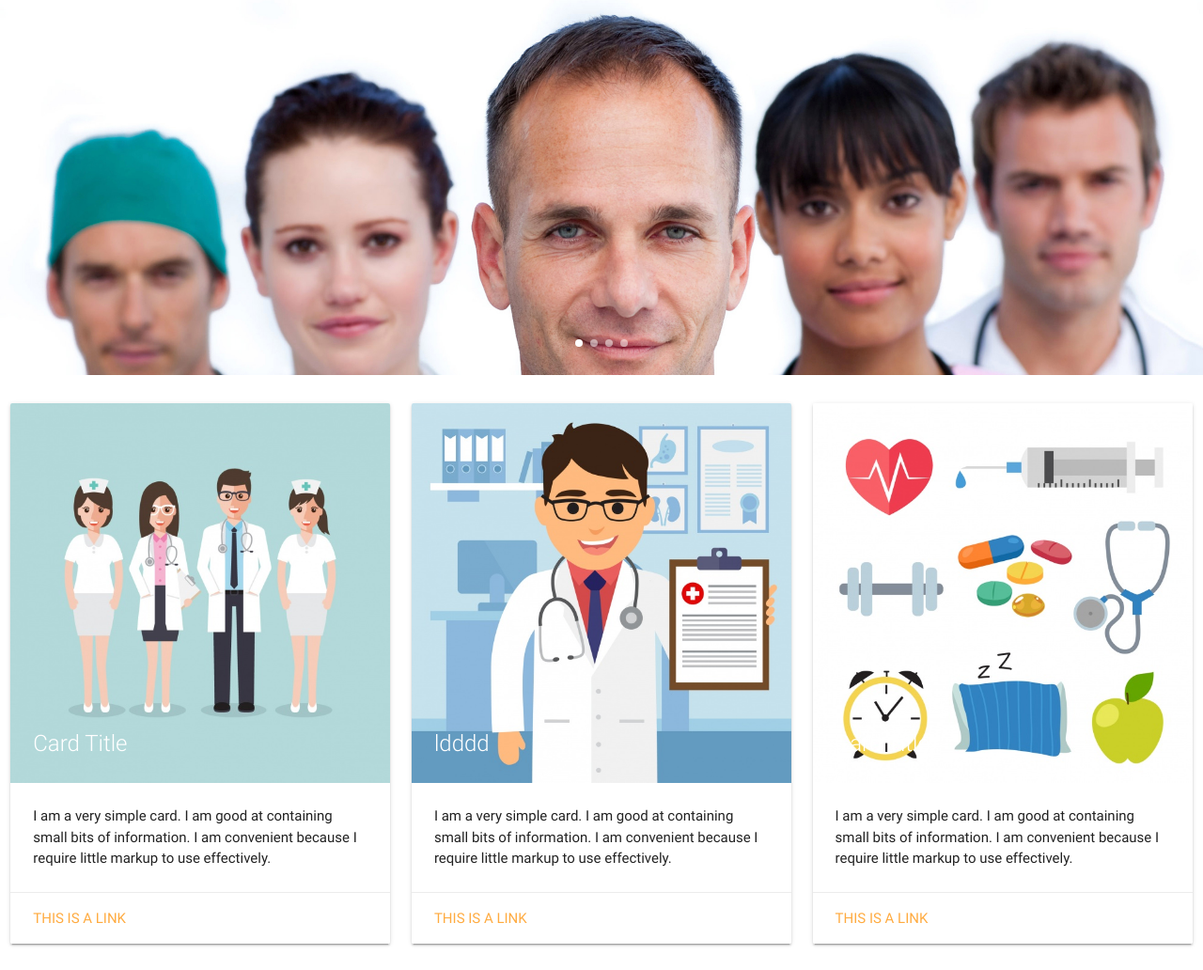
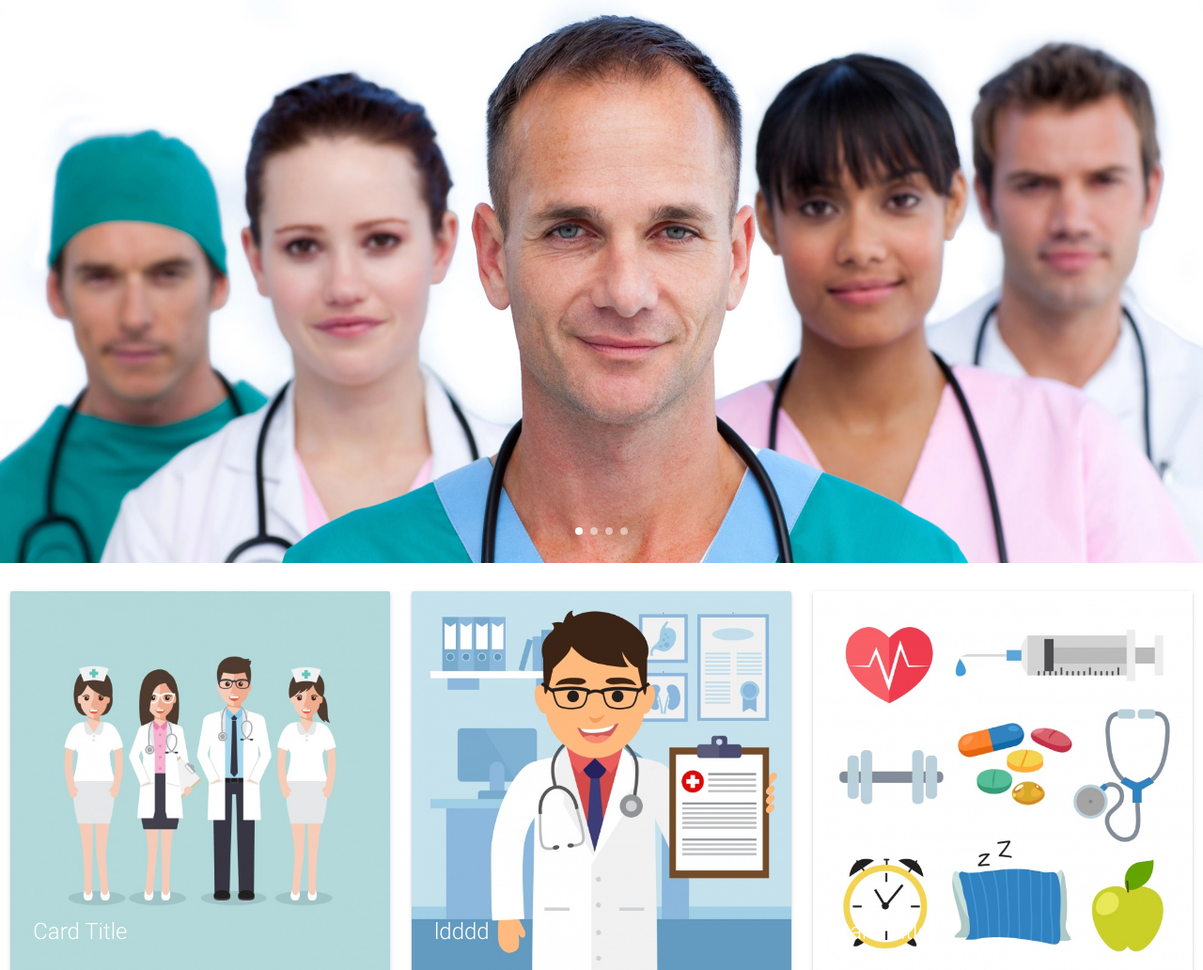
Before and after one commit to dubanzl/CentroMedico, a PHP site: page / in a window 1280 px wide. Shown: the part 64-1096 px from the top of the page at 94% size. Run offline with PHP 8.4, Linux system fonts and the light colour scheme.

Commit message:
carousel ok

```diff
--- a/view/assets/css/styles.css
+++ b/view/assets/css/styles.css
@@ -1,4 +1,7 @@
 
+div.carousel{
+	height: 600px !important;
+}
 .mn{
 	height: 100%;
 	margin-left:10px;
```
